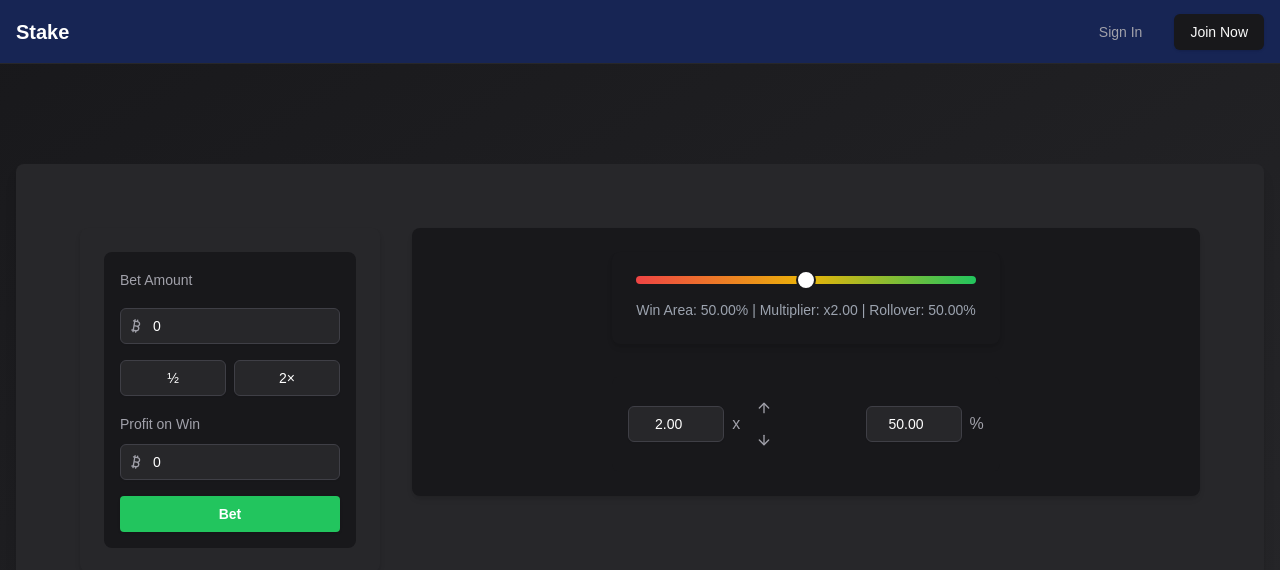
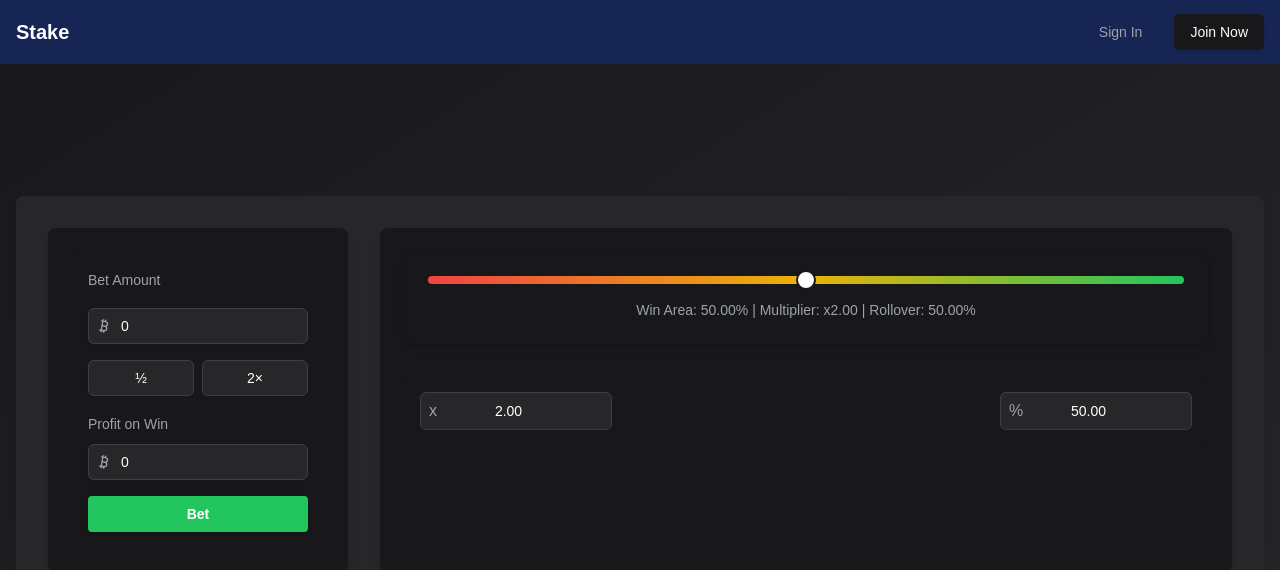
Before and after one commit to PRABHAT1SHUKLA/stake-1, a Next.js app: page /games/dice in a window 1280 px wide. Shown: the top 570 px of the page. Built offline with nearby package versions, Linux system fonts and the light colour scheme.

Commit message:
fix: layout fixes for dice game

```diff
--- a/src/app/games/dice/page.tsx
+++ b/src/app/games/dice/page.tsx
@@ -1,30 +1,21 @@
 import { GameSidebar } from "@/components/game-sidebar";
-import { GameSlider } from "@/components/game-slider";
-import { GameFooter } from "@/components/game-footer";
+// import { GameSlider } from "@/components/game-slider";
+// import { GameFooter } from "@/components/game-footer";
 import GameControl from "@/components/game-control";
 
 export default function DiceGamePage() {
   return (
     <div className="min-h-screen bg-gradient-to-br from-zinc-900 to-zinc-800 text-white flex justify-center items-center p-4">
-      <div className="w-full max-w-8xl bg-zinc-800 rounded-lg shadow-lg p-16 space-y-8">
-        {/* <h1 className="text-3xl font-bold text-center bg-gradient-to-r text-transparent from-pink-500 via-orange-400 to-yellow-500 bg-clip-text">
-          Dice Game
-        </h1> */}
-        <div className="grid grid-cols-1 md:grid-cols-[300px_1fr] gap-8 h-full">
-          {/* Sidebar with unique background */}
-          <div className="bg-zinc-800 p-6 rounded-lg shadow-md h-full ">
+      <div className="w-full max-w-7xl bg-zinc-800 rounded-lg shadow-lg p-8 space-y-8">
+        <div className="grid grid-cols-[300px_1fr] gap-8 h-full">
+          {/* Sidebar */}
+          <div className="bg-zinc-900 p-6 rounded-lg shadow-md h-full">
             <GameSidebar />
           </div>
-          {/* Main content area */}
-          <div className="flex flex-col space-y-12">
-            {/* Slider container */}
-            <div className="bg-zinc-900 p-6 rounded-lg shadow-md flex flex-col justify-center items-center">
-              <GameControl/>
-            </div>
-            {/* Footer at the bottom */}
-            {/* <div className="bg-zinc-900 p-6 rounded-lg shadow-md">
-              <GameFooter />
-            </div> */}
+
+          {/* GameControl with slider and footer logic */}
+          <div className="bg-zinc-900 p-6 rounded-lg shadow-md flex flex-col justify-between">
+            <GameControl />
           </div>
         </div>
       </div>
--- a/src/components/game-control.tsx
+++ b/src/components/game-control.tsx
@@ -57,47 +57,47 @@ export default function GameControl() {
       {/* Footer */}
       <div className="flex flex-wrap justify-between gap-4 p-4 bg-zinc-900 rounded-lg">
         {/* Multiplier */}
-        <div className="flex items-center gap-2">
+        <div className="relative w-48 bg-zinc-800 border border-zinc-700 rounded-md flex items-center text-white">
+          {/* Input */}
           <Input
             type="number"
             value={multiplier.toFixed(2)}
-            onChange={(e) =>
-              handleMultiplierChange(parseFloat(e.target.value) || 0)
-            }
-            className="w-24 bg-zinc-800 border-zinc-700 text-white text-center"
+            onChange={(e) => handleMultiplierChange(parseFloat(e.target.value) || 0)}
+            className="w-full bg-transparent text-center border-none focus:ring-0 focus:outline-none"
           />
-          <span className="text-zinc-400">x</span>
-          <div className="flex flex-col">
-            <Button
-              variant="ghost"
-              size="sm"
-              className="px-2 py-0 text-zinc-400 hover:text-white"
+
+          {/* "x" Icon */}
+          <span className="absolute left-2 text-zinc-400">x</span>
+
+          {/* Arrow Buttons */}
+          {/* <div className="absolute right-2 flex flex-col gap-1">
+            <button
+              className="w-5 h-5 flex justify-center items-center bg-zinc-700 rounded-md hover:bg-zinc-600"
               onClick={() => handleMultiplierChange(multiplier + 0.01)}
             >
-              <ArrowUp size={10} />
-            </Button>
-            <Button
-              variant="ghost"
-              size="sm"
-              className="px-2 py-0 text-zinc-400 hover:text-white"
+              <ArrowUp size={12} />
+            </button>
+            <button
+              className="w-5 h-5 flex justify-center items-center bg-zinc-700 rounded-md hover:bg-zinc-600"
               onClick={() => handleMultiplierChange(multiplier - 0.01)}
             >
-              <ArrowDown size={10} />
-            </Button>
-          </div>
+              <ArrowDown size={12} />
+            </button>
+          </div> */}
         </div>
 
+
         {/* Rollover */}
-        <div className="flex items-center gap-2">
+        <div className="relative w-48 bg-zinc-800 border border-zinc-700 rounded-md flex items-center text-white">
           <Input
             type="number"
             value={rollover.toFixed(2)}
             onChange={(e) =>
               setSliderValue([parseFloat(e.target.value) || 0])
             }
-            className="w-24 bg-zinc-800 border-zinc-700 text-white text-center"
+            className="w-full bg-transparent text-center border-none focus:ring-0 focus:outline-none"
           />
-          <span className="text-zinc-400">%</span>
+          <span className="absolute left-2 text-zinc-400">%</span>
         </div>
       </div>
     </div>
```
